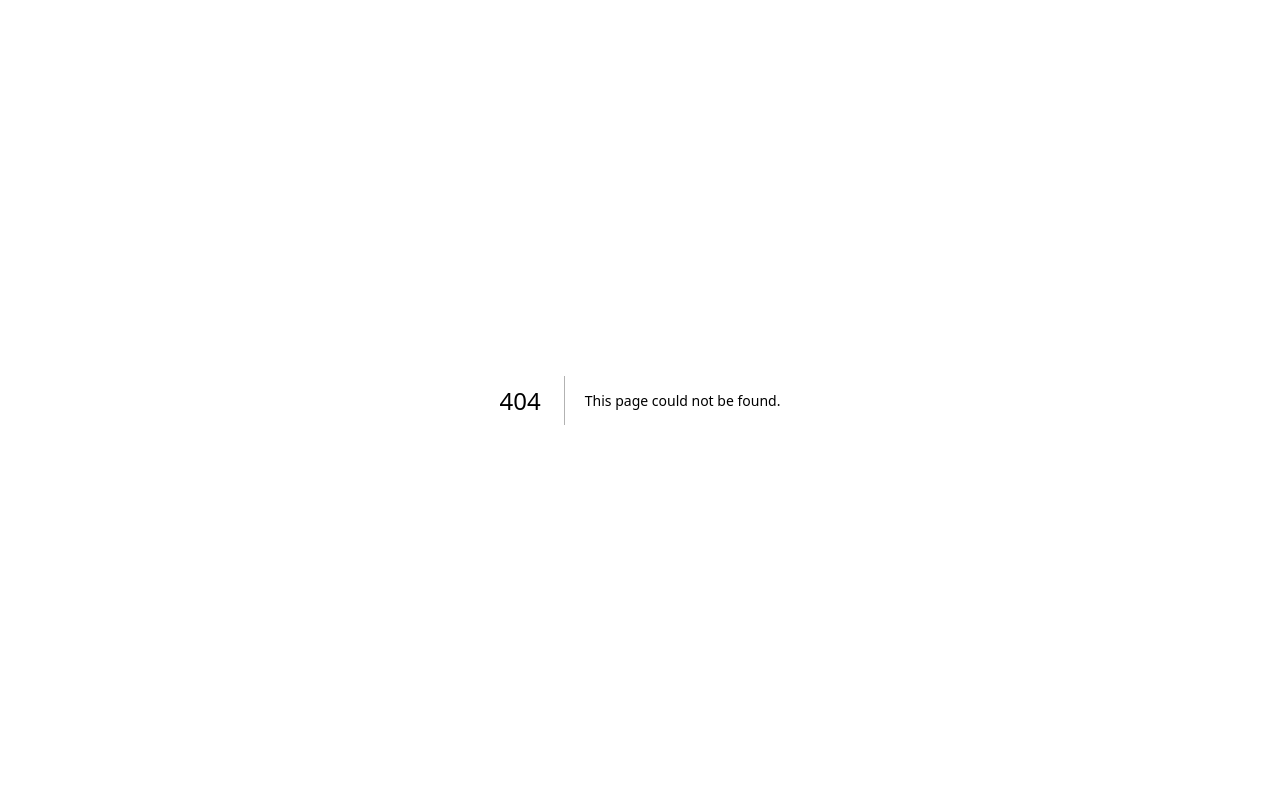
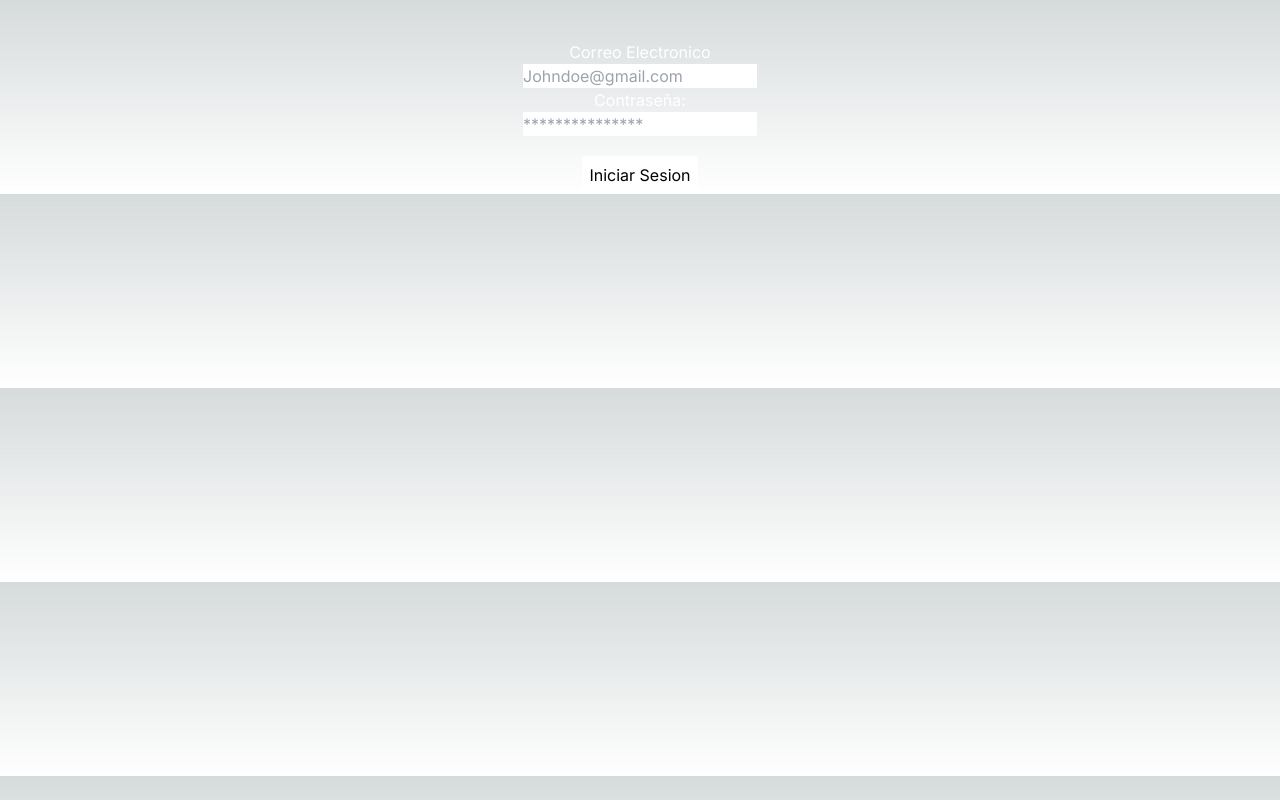
Before and after one commit to www-Carbono/spotifytracker, a Next.js app: page /login in a window 1280 px wide. Before the commit this address had no page. Built offline with nearby package versions, Linux system fonts and the light colour scheme; no server answers.

Commit message:
login and register ready

```diff
--- a/src/app/(pages)/dashboard/page.tsx
+++ b/src/app/(pages)/dashboard/page.tsx
@@ -0,0 +1,10 @@
+import React from 'react'
+const Dashboard = (): JSX.Element => {
+  return (
+    <div>
+      <h1>Dashboard</h1>
+    </div>
+  )
+}
+
+export default Dashboard
--- /dev/null
+++ b/src/app/(pages)/login/page.tsx
@@ -0,0 +1,76 @@
+'use client'
+import React, { useState, useContext } from 'react'
+import loginUser from '@/app/server/services/loginUser'
+import { UserContext } from '@/app/context/isUserLogged'
+
+const Login = (): JSX.Element => {
+  const [error, setError] = useState<boolean>(false)
+  const userData = useContext(UserContext)
+
+  const onSubmit = (event: React.FormEvent<HTMLFormElement>): void => {
+    event.preventDefault()
+    const { email, password } = Object.fromEntries(
+      new window.FormData(event.currentTarget)
+    )
+
+    if (typeof email === 'string' && typeof password === 'string') {
+      const data = { email, password }
+      loginUser(data)
+        .then((data) => {
+          if (!data) {
+            setError(true)
+          } else if (data) {
+            setError(false)
+            window.location.href = '/dashboard'
+          }
+        })
+        .catch((_error) => {
+          setError(false)
+        })
+    }
+  }
+  return (
+    <div>
+      {error ? (
+        <p className='text-center m-10'>Usuario o Contraseña Incorrectos</p>
+      ) : (
+        ''
+      )}
+      {userData ? (
+        window && (window.location.href = '/dashboard')
+      ) : (
+        <div>
+          {userData !== null ? (
+            'Cargando...'
+          ) : (
+            <form
+              action=''
+              className='flex flex-col justify-center items-center mt-10 text-black'
+              onSubmit={(event) => {
+                onSubmit(event)
+              }}
+            >
+              <label htmlFor='email'>Correo Electronico</label>
+              <input
+                type='email'
+                name='email'
+                id='email'
+                placeholder='Johndoe@gmail.com'
+              />
+              <label htmlFor='password'>Contraseña:</label>
+              <input
+                type='password'
+                name='password'
+                id='password'
+                placeholder='***************'
+              />
+              <button>Iniciar Sesion</button>
+            </form>
+          )}
+        </div>
+      )}
+    </div>
+  )
+}
+
+export default Login
--- a/src/app/(pages)/register/page.tsx
+++ b/src/app/(pages)/register/page.tsx
@@ -1,9 +1,11 @@
 'use client'
-import React, { useState } from 'react'
+import React, { useState, useContext } from 'react'
 import registerUser from '@/app/server/services/registerUser'
+import { UserContext } from '@/app/context/isUserLogged'
 
 const Register = (): JSX.Element => {
-  const [error, setError] = useState<boolean>()
+  const [error, setError] = useState<boolean>(false)
+  const userData = useContext(UserContext)
   const onSubmit = (event: React.FormEvent<HTMLFormElement>): void => {
     event.preventDefault()
     const { username, email, password, passwordRepeat } = Object.fromEntries(
@@ -18,11 +20,12 @@ const Register = (): JSX.Element => {
         const data = { email, password, username }
         registerUser(data)
           .then((data) => {
-            console.log(data)
             if (!data) {
               setError(true)
             } else if (data) {
+              console.log('pasa')
               setError(false)
+              window.location.href = '/dashboard'
             }
           })
           .catch((_error) => {
@@ -41,6 +44,13 @@ const Register = (): JSX.Element => {
       ) : (
         ''
       )}
+      {userData ? (
+        window && (window.location.href = '/dashboard')
+      ) : (
+        <div>
+          {userData !== null ? (
+            'Cargando...'
+          ) : (
             <form
               action=''
               className='flex flex-col justify-center items-center mt-10 text-black'
@@ -80,6 +90,9 @@ const Register = (): JSX.Element => {
               />
               <button>Registrar</button>
             </form>
+          )}
+        </div>
+      )}
     </div>
   )
 }
--- /dev/null
+++ b/src/app/context/isUserLogged.tsx
@@ -0,0 +1,25 @@
+'use client'
+import React, { useEffect, createContext, useState } from 'react'
+import isUserLogged from '../server/services/isUserLogged'
+
+export const UserContext = createContext(null)
+
+interface Props {
+  children: JSX.Element
+}
+
+export const IsUserLoggedContext = ({ children }: Props): JSX.Element => {
+  const [userData, setUserData] = useState<any>()
+  const getUserLogged = async (): Promise<void> => {
+    const userLogged = await isUserLogged()
+    setUserData(userLogged)
+  }
+  useEffect(() => {
+    getUserLogged().catch((error: any) => {
+      console.log(error)
+    })
+  }, [])
+  return (
+    <UserContext.Provider value={userData}>{children}</UserContext.Provider>
+  )
+}
--- a/src/app/globals.css
+++ b/src/app/globals.css
@@ -69,3 +69,16 @@ circle {
     stroke-dashoffset: -125px;
   }
 }
+
+label {
+  color: white;
+}
+
+button {
+  margin-top: 20px;
+  color: black;
+  border: 2px solid white;
+  background-color: white;
+  border-radius: 3px;
+  padding: 5px;
+}
--- a/src/app/layout.tsx
+++ b/src/app/layout.tsx
@@ -2,7 +2,7 @@ import React from 'react'
 import type { Metadata } from 'next'
 import { Inter } from 'next/font/google'
 import './globals.css'
-
+import { IsUserLoggedContext } from './context/isUserLogged'
 const inter = Inter({ subsets: ['latin'] })
 
 export const metadata: Metadata = {
@@ -17,7 +17,9 @@ const RootLayout = ({
 }>): JSX.Element => {
   return (
     <html lang='en'>
-      <body className={inter.className}>{children}</body>
+      <IsUserLoggedContext>
+        <body className={inter.className}>{children}</body>
+      </IsUserLoggedContext>
     </html>
   )
 }
--- /dev/null
+++ b/src/app/server/services/isUserLogged.ts
@@ -0,0 +1,17 @@
+'use client'
+import { createClient } from '@supabase/supabase-js'
+const isUserLogged = async (): Promise<any> => {
+  const supabaseUrl = process.env.NEXT_PUBLIC_SUPABASE_URL ?? ''
+  const supabaseKey = process.env.NEXT_PUBLIC_SUPABASE_KEY ?? ''
+
+  const supabase = createClient(supabaseUrl, supabaseKey)
+
+  const {
+    data: { user }
+  } = await supabase.auth.getUser()
+
+  console.log('aqui', user)
+  return user
+}
+
+export default isUserLogged
--- /dev/null
+++ b/src/app/server/services/loginUser.ts
@@ -0,0 +1,26 @@
+'use client'
+import { createClient } from '@supabase/supabase-js'
+
+interface props {
+  email: string
+  password: string
+}
+const loginUser = async ({ email, password }: props): Promise<boolean> => {
+  const supabaseUrl = process.env.NEXT_PUBLIC_SUPABASE_URL ?? ''
+  const supabaseKey = process.env.NEXT_PUBLIC_SUPABASE_KEY ?? ''
+
+  const supabase = createClient(supabaseUrl, supabaseKey)
+
+  const { data, error } = await supabase.auth.signInWithPassword({
+    email,
+    password
+  })
+  console.log(data)
+  if (error !== null) {
+    return false
+  } else {
+    return true
+  }
+}
+
+export default loginUser
--- a/src/app/server/services/registerUser.ts
+++ b/src/app/server/services/registerUser.ts
@@ -1,5 +1,6 @@
-'use server'
+'use client'
 import { createClient } from '@supabase/supabase-js'
+// import { useRouter } from 'next/router'
 
 interface props {
   email: string
@@ -11,9 +12,10 @@ const registerUser = async ({
   password,
   username
 }: props): Promise<boolean> => {
-  console.log(email, password)
-  const supabaseUrl = process.env.SUPABASE_URL ?? ''
-  const supabaseKey = process.env.SUPABASE_KEY ?? ''
+  console.log('pasa')
+  // const router = useRouter()
+  const supabaseUrl = process.env.NEXT_PUBLIC_SUPABASE_URL ?? ''
+  const supabaseKey = process.env.NEXT_PUBLIC_SUPABASE_KEY ?? ''
 
   const supabase = createClient(supabaseUrl, supabaseKey)
 
@@ -26,10 +28,12 @@ const registerUser = async ({
       }
     }
   })
-  console.log(data)
+  console.log(data, error)
   if (error !== null) {
+    console.log(error)
     return false
   } else {
+    // router.push('/dashboard')
     return true
   }
 }
```
Lines whose indentation alone changed are shown as unchanged.
